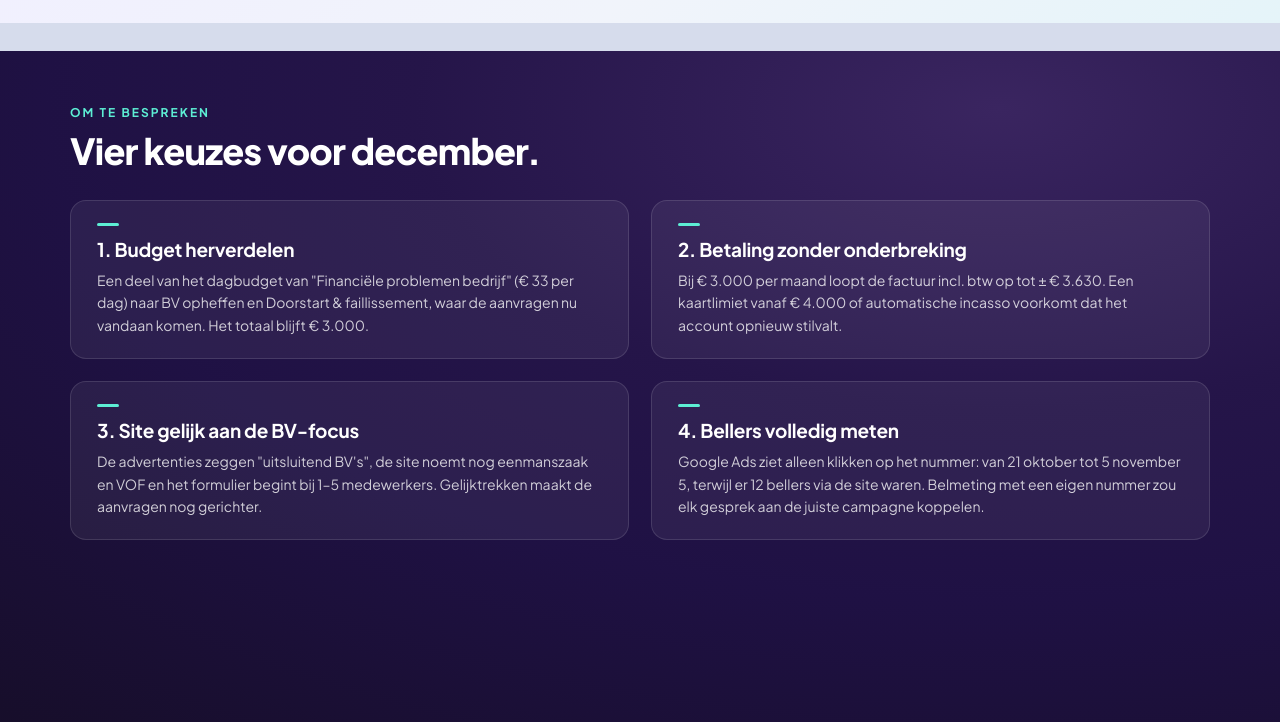
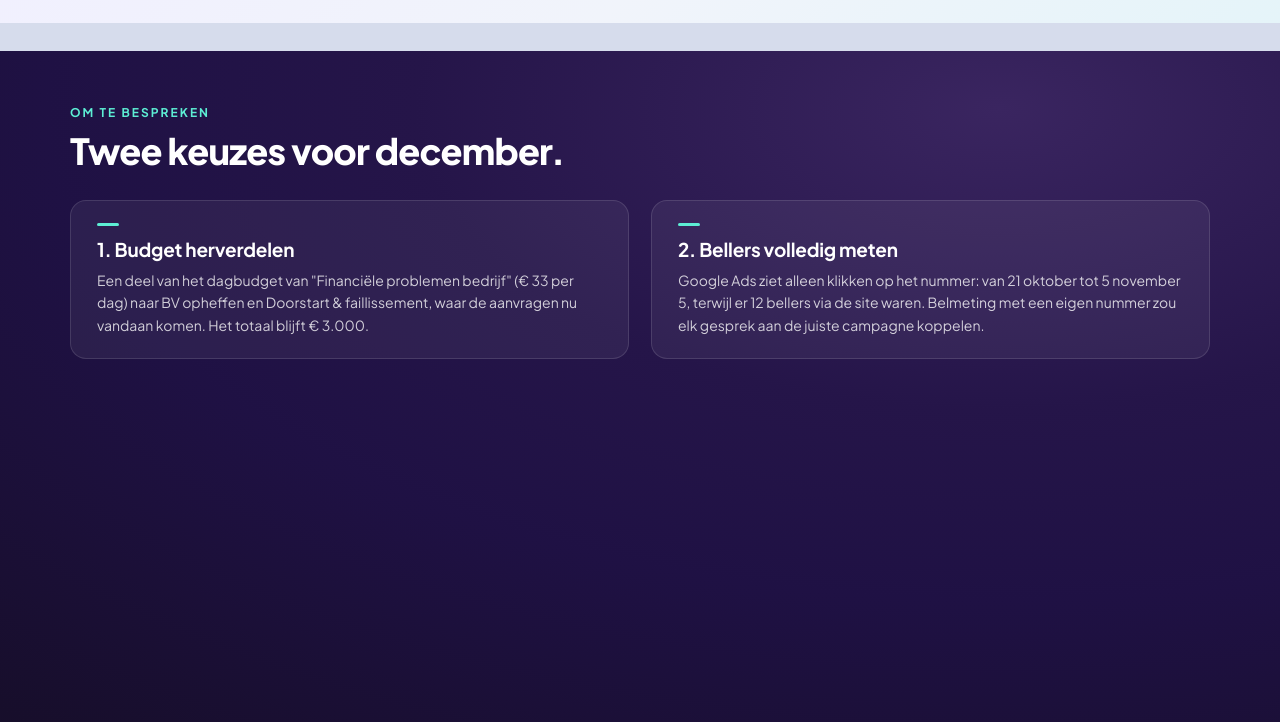
Before and after one commit to maxvangurp/directdoorstarten-25nov-26, a plain HTML site: page index.html in a window 1280 px wide. Shown: the part 2941-3663 px from the top of the page. Drawn offline with nearby package versions, Linux system fonts and the light colour scheme.

Commit message:
Laatste slide: twee keuzes

```diff
--- a/index.html
+++ b/index.html
@@ -99,12 +99,10 @@
 <div class="slide" data-screen-label="05" style="background:var(--gradient-page-dark)">
 <div style="position:absolute;inset:0;padding:56px 70px 0">
 <div class="eyebrow" style="color:var(--mint-400)">Om te bespreken</div>
-<h2 class="h" style="font-size:36px;color:#fff;margin-top:14px">Vier keuzes voor december.</h2>
+<h2 class="h" style="font-size:36px;color:#fff;margin-top:14px">Twee keuzes voor december.</h2>
 <div style="display:grid;grid-template-columns:1fr 1fr;gap:22px;margin-top:30px">
 <div class="card" style="background:rgba(255,255,255,.06);border:1px solid rgba(255,255,255,.12);padding:22px 26px"><div class="rule" style="background:var(--mint-400)"></div><div class="ct" style="color:#fff;margin-top:12px">1. Budget herverdelen</div><div class="cb" style="color:rgba(255,255,255,.78)">Een deel van het dagbudget van "Financiële problemen bedrijf" (€ 33 per dag) naar BV opheffen en Doorstart &amp; faillissement, waar de aanvragen nu vandaan komen. Het totaal blijft € 3.000.</div></div>
-<div class="card" style="background:rgba(255,255,255,.06);border:1px solid rgba(255,255,255,.12);padding:22px 26px"><div class="rule" style="background:var(--mint-400)"></div><div class="ct" style="color:#fff;margin-top:12px">2. Betaling zonder onderbreking</div><div class="cb" style="color:rgba(255,255,255,.78)">Bij € 3.000 per maand loopt de factuur incl. btw op tot ± € 3.630. Een kaartlimiet vanaf € 4.000 of automatische incasso voorkomt dat het account opnieuw stilvalt.</div></div>
-<div class="card" style="background:rgba(255,255,255,.06);border:1px solid rgba(255,255,255,.12);padding:22px 26px"><div class="rule" style="background:var(--mint-400)"></div><div class="ct" style="color:#fff;margin-top:12px">3. Site gelijk aan de BV-focus</div><div class="cb" style="color:rgba(255,255,255,.78)">De advertenties zeggen "uitsluitend BV's", de site noemt nog eenmanszaak en VOF en het formulier begint bij 1–5 medewerkers. Gelijktrekken maakt de aanvragen nog gerichter.</div></div>
-<div class="card" style="background:rgba(255,255,255,.06);border:1px solid rgba(255,255,255,.12);padding:22px 26px"><div class="rule" style="background:var(--mint-400)"></div><div class="ct" style="color:#fff;margin-top:12px">4. Bellers volledig meten</div><div class="cb" style="color:rgba(255,255,255,.78)">Google Ads ziet alleen klikken op het nummer: van 21 oktober tot 5 november 5, terwijl er 12 bellers via de site waren. Belmeting met een eigen nummer zou elk gesprek aan de juiste campagne koppelen.</div></div>
+<div class="card" style="background:rgba(255,255,255,.06);border:1px solid rgba(255,255,255,.12);padding:22px 26px"><div class="rule" style="background:var(--mint-400)"></div><div class="ct" style="color:#fff;margin-top:12px">2. Bellers volledig meten</div><div class="cb" style="color:rgba(255,255,255,.78)">Google Ads ziet alleen klikken op het nummer: van 21 oktober tot 5 november 5, terwijl er 12 bellers via de site waren. Belmeting met een eigen nummer zou elk gesprek aan de juiste campagne koppelen.</div></div>
 </div>
 </div>
 <div style="position:absolute;left:70px;bottom:26px;font-size:10.5px;color:rgba(255,255,255,.55)">Directdoorstarten × aizy · 25 november 2026 · volgend overleg 9 december</div><img class="footlogo" src="assets/logo-aizy-white.png" alt="aizy"></div>
```
